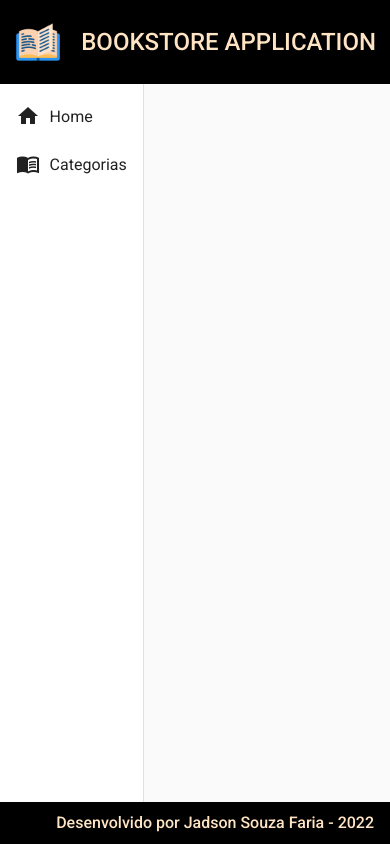
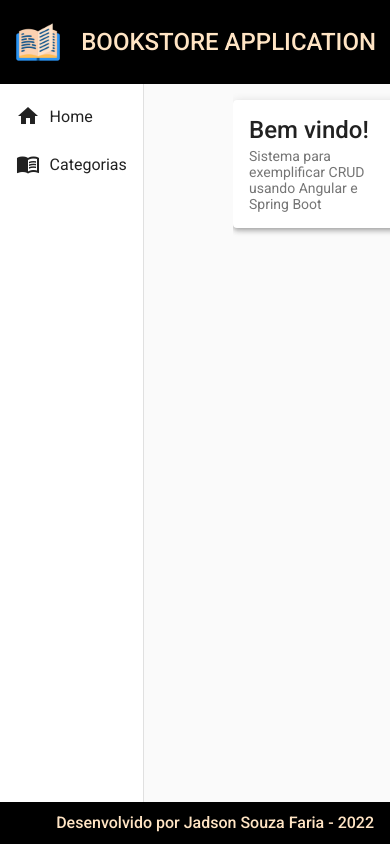
Before and after one commit to jadson76/bookstore-front, an Angular app: page / in a window 390 px wide. Built offline with nearby package versions, Linux system fonts and the light colour scheme.

Commit message:
Home
Home implementado com Home

```diff
--- a/src/app/app-routing.module.ts
+++ b/src/app/app-routing.module.ts
@@ -1,7 +1,13 @@
+import { HomeComponent } from './components/views/home/home.component';
 import { NgModule } from '@angular/core';
 import { Routes, RouterModule } from '@angular/router';
 
-const routes: Routes = [];
+const routes: Routes = [
+  {
+    path: '',
+    component: HomeComponent
+  }
+];
 
 @NgModule({
   imports: [RouterModule.forRoot(routes)],
--- a/src/app/components/template/nav/nav.component.html
+++ b/src/app/components/template/nav/nav.component.html
@@ -1,7 +1,7 @@
 <mat-sidenav-container class="container">
   <mat-sidenav mode="side" opened>
     <mat-nav-list>
-      <a mat-list-item>
+      <a routerLink="" mat-list-item>
         <i class="material-icons">home</i>
         Home
       </a>
@@ -14,6 +14,7 @@
   </mat-sidenav>
 
   <mat-sidenav-content>
+    <router-outlet></router-outlet>
 
   </mat-sidenav-content>
 
--- /dev/null
+++ b/src/app/components/views/home/home.component.css
@@ -0,0 +1,16 @@
+.home {
+    width: 95%;
+    margin: 1rem auto;
+}
+
+@media(max-width: 450px){
+    .home {
+        width: 70%
+    }
+}
+
+@media(max-width: 770px){
+    .home {
+        width: 90%
+    }
+}
--- /dev/null
+++ b/src/app/components/views/home/home.component.html
@@ -0,0 +1,4 @@
+<mat-card class="home mat-elevation-z4">
+  <mat-card-title class="title">Bem vindo!</mat-card-title>
+  <mat-card-subtitle class="subtitle">Sistema para exemplificar CRUD usando Angular e Spring Boot</mat-card-subtitle>
+</mat-card>
--- /dev/null
+++ b/src/app/components/views/home/home.component.ts
@@ -0,0 +1,15 @@
+import { Component, OnInit } from '@angular/core';
+
+@Component({
+  selector: 'app-home',
+  templateUrl: './home.component.html',
+  styleUrls: ['./home.component.css']
+})
+export class HomeComponent implements OnInit {
+
+  constructor() { }
+
+  ngOnInit() {
+  }
+
+}
```
Also changed, not shown: src/app/app.module.ts (+6 -2 lines), 1 other file (tests, documents, lock files or other folders).
